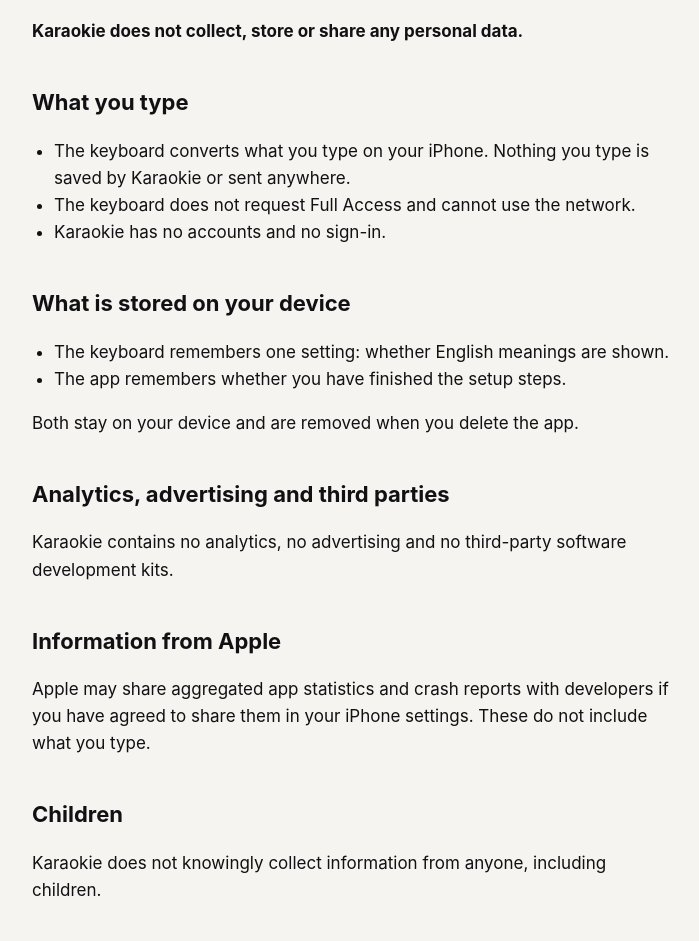
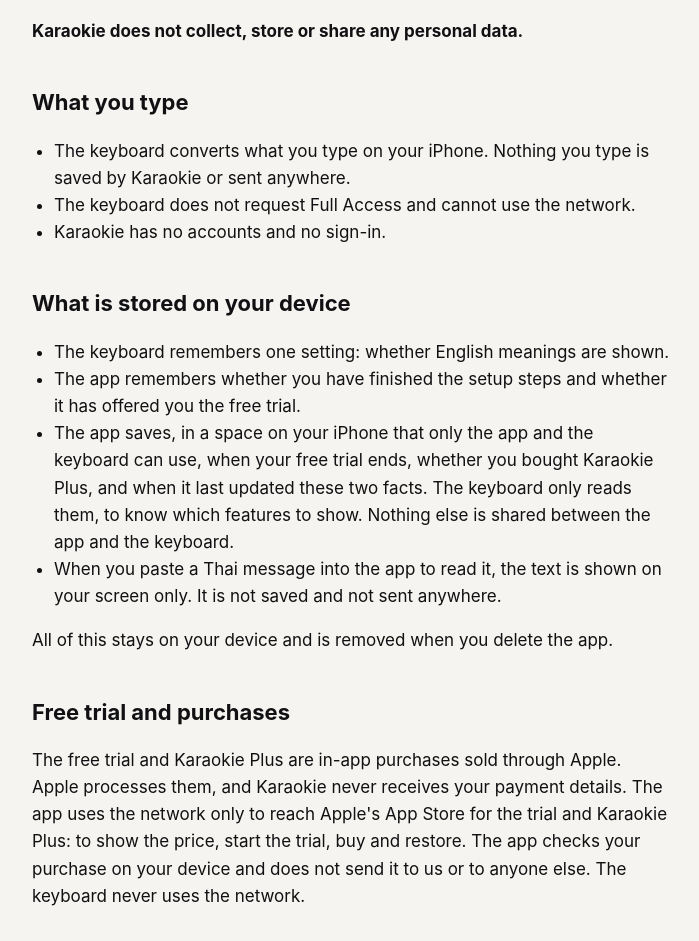
Before and after one commit to jaeseongpa/karaokie, a plain HTML site: page privacy.html in a window 1280 px wide. Shown: the part 130-1071 px from the top of the page, without its empty margins (288-987 px from the left). Drawn offline with Linux system fonts and the light colour scheme.

Commit message:
Describe the free trial and one-time purchase; update the icon
Co-Authored-By: Claude Fable 5.2 <noreply@anthropic.com>

```diff
--- a/privacy.html
+++ b/privacy.html
@@ -3,7 +3,7 @@
 <title>Karaokie – Privacy Policy</title><meta name="description" content="Karaokie does not collect, store or share personal data.">
 <link rel="icon" href="icon.png"><link rel="stylesheet" href="style.css"></head>
 <body><main>
-<header><img src="icon.png" alt=""><div><h1>Privacy Policy</h1><p class="sub">Karaokie · Effective 22 November 2026</p></div></header>
+<header><img src="icon.png" alt=""><div><h1>Privacy Policy</h1><p class="sub">Karaokie · Effective 28 November 2026</p></div></header>
 
 <p><b>Karaokie does not collect, store or share any personal data.</b></p>
 
@@ -17,9 +17,14 @@
 <h2>What is stored on your device</h2>
 <ul>
 <li>The keyboard remembers one setting: whether English meanings are shown.</li>
-<li>The app remembers whether you have finished the setup steps.</li>
+<li>The app remembers whether you have finished the setup steps and whether it has offered you the free trial.</li>
+<li>The app saves, in a space on your iPhone that only the app and the keyboard can use, when your free trial ends, whether you bought Karaokie Plus, and when it last updated these two facts. The keyboard only reads them, to know which features to show. Nothing else is shared between the app and the keyboard.</li>
+<li>When you paste a Thai message into the app to read it, the text is shown on your screen only. It is not saved and not sent anywhere.</li>
 </ul>
-<p>Both stay on your device and are removed when you delete the app.</p>
+<p>All of this stays on your device and is removed when you delete the app.</p>
+
+<h2>Free trial and purchases</h2>
+<p>The free trial and Karaokie Plus are in-app purchases sold through Apple. Apple processes them, and Karaokie never receives your payment details. The app uses the network only to reach Apple's App Store for the trial and Karaokie Plus: to show the price, start the trial, buy and restore. The app checks your purchase on your device and does not send it to us or to anyone else. The keyboard never uses the network.</p>
 
 <h2>Analytics, advertising and third parties</h2>
 <p>Karaokie contains no analytics, no advertising and no third-party software development kits.</p>
```
Also changed, not shown: index.html (+9 -0 lines), icon.png.
